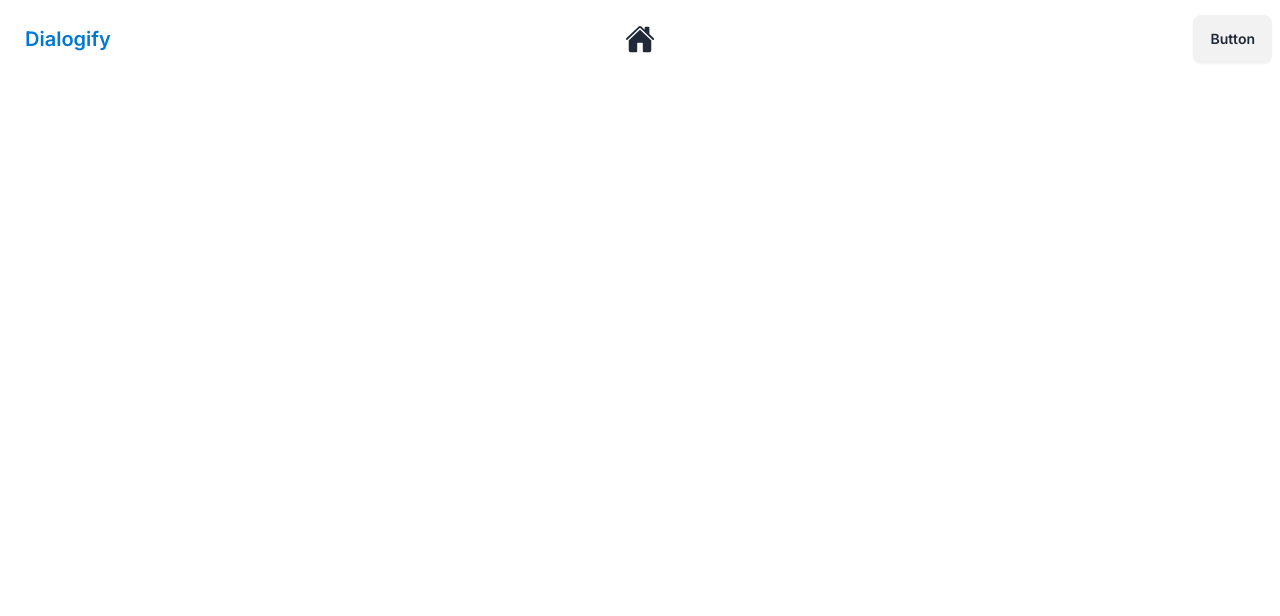
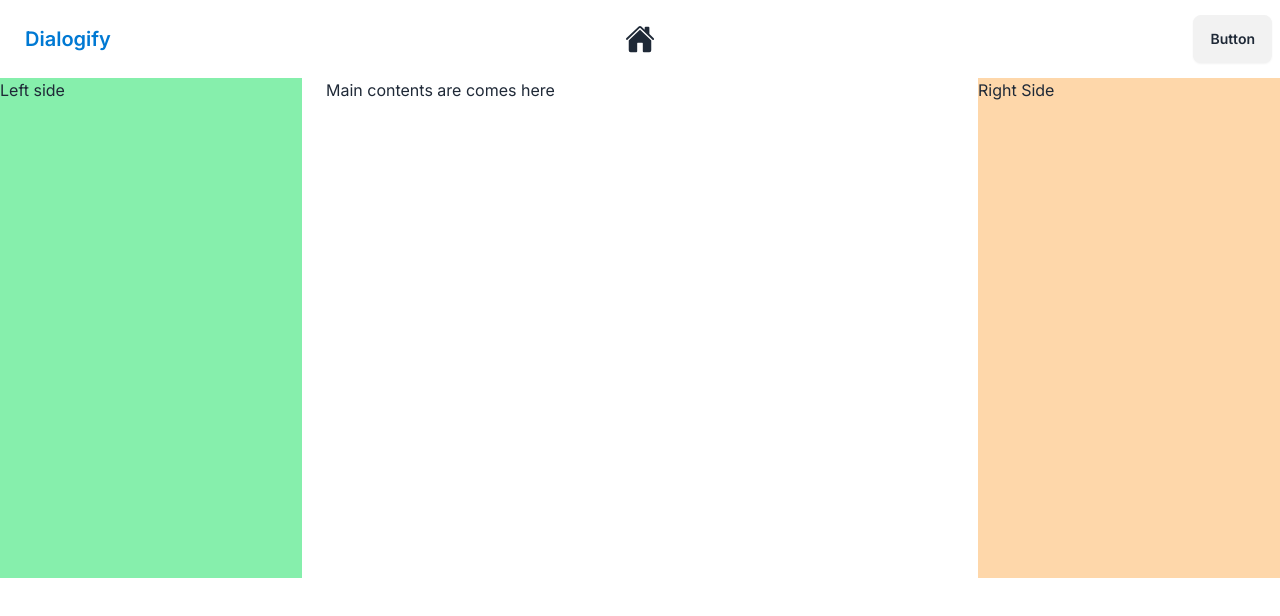
Before and after one commit to bishaldofo/dialogify-project, a Next.js app: page / in a window 1280 px wide. Shown: the top 616 px of the page. Built offline with nearby package versions, Linux system fonts and the light colour scheme.

Commit message:
homepage layout setup with sidebar

```diff
--- a/src/app/page.js
+++ b/src/app/page.js
@@ -1,7 +1,20 @@
 const HomePage = () => {
   return (
-      <div>
-      </div>
+      <section>
+      <div className="grid grid-cols-1 md:grid-cols-4 gap-6">
+      <div className="bg-green-300 h-[500px]">
+        <h2>Left side</h2>
+       </div>
+       <div className="md:col-span-2 ">
+         <div className="">
+          Main contents are comes here
+         </div>
+       </div>
+       <div className="bg-orange-200 h-[500px]">
+          <h2>Right Side</h2>
+       </div>
+         </div>
+      </section>
   )
 }
 
```
